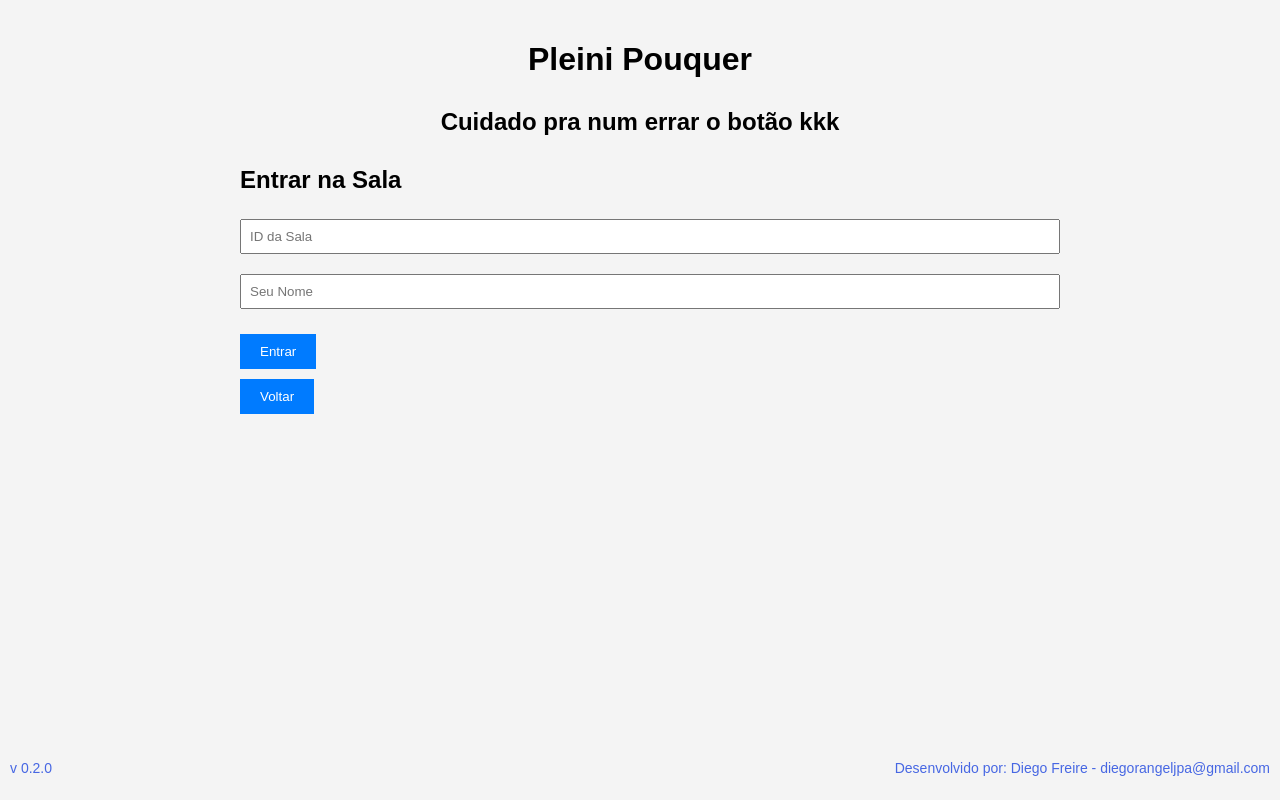
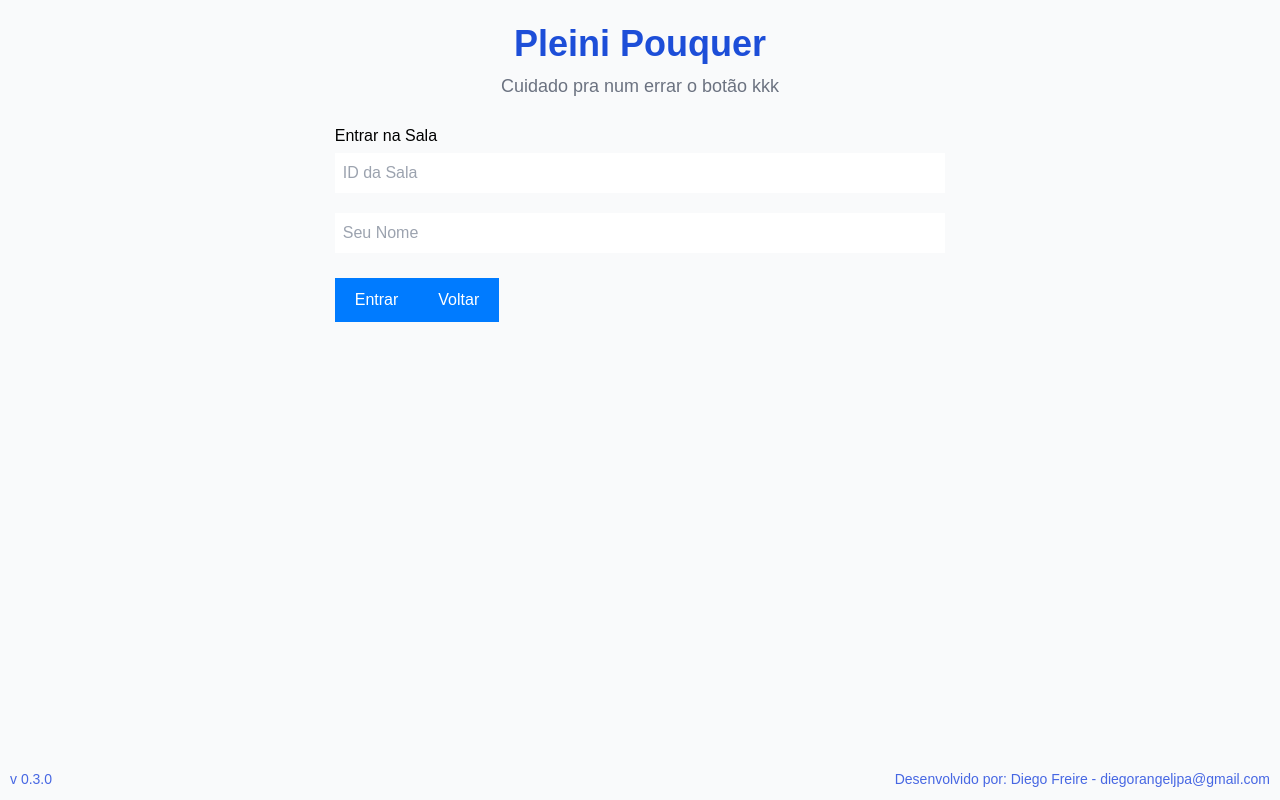
Before and after one commit to diegorangelsoares/planning-poker-front, a React (Create React App) app: page /join in a window 1280 px wide. Built offline with nearby package versions, Linux system fonts and the light colour scheme; no server answers.

Commit message:
Ajuste no visual

```diff
--- /dev/null
+++ b/postcss.config.js
@@ -0,0 +1,6 @@
+module.exports = {
+    plugins: {
+        tailwindcss: {},
+        autoprefixer: {},
+    },
+}
--- a/public/index.html
+++ b/public/index.html
@@ -1,4 +1,7 @@
 <!DOCTYPE html>
+
+
+
 <html lang="en">
   <head>
     <meta charset="utf-8" />
@@ -30,7 +33,7 @@
     <noscript>Aplicativo para Pleini Pouquer.</noscript>
     <div id="root"></div>
     <div class="versao">
-      <p class="versao">v 0.2.0</p>
+      <p class="versao">v 0.3.0</p>
     </div>
     <div class="infodev">
       <p class="infodev">Desenvolvido por: Diego Freire - diegorangeljpa@gmail.com</p>
--- a/src/App.css
+++ b/src/App.css
@@ -1,3 +1,7 @@
+@tailwind base;
+@tailwind components;
+@tailwind utilities;
+
 body {
   margin: 0;
   font-family: Arial, Helvetica, sans-serif;
--- a/src/App.js
+++ b/src/App.js
@@ -8,14 +8,14 @@ function App() {
     const navigate = useNavigate();
 
     return (
-        <div className="container">
-            <h1 className="title">Pleini Pouquer</h1>
-            <h2 className="title">Cuidado pra num errar o botão kkk</h2>
+        <div className="min-h-screen bg-gray-50 flex flex-col items-center p-6">
+            <h1 className="text-4xl font-bold text-blue-700 mb-2">Pleini Pouquer</h1>
+            <h2 className="text-lg text-gray-500 mb-6">Cuidado pra num errar o botão kkk</h2>
             <Routes>
                 <Route path="/" element={
-                    <div style={{ display: 'flex', flexDirection: 'column', gap: '20px' }}>
-                        <button className="button" onClick={() => navigate('/create')}>Criar Sala</button>
-                        <button className="button" onClick={() => navigate('/join')}>Entrar em Sala</button>
+                    <div className="flex flex-col gap-4 w-full max-w-md">
+                        <button className="bg-blue-600 hover:bg-blue-700 text-white py-2 px-4 rounded-xl shadow-md" onClick={() => navigate('/create')}>Criar Sala</button>
+                        <button className="bg-green-600 hover:bg-green-700 text-white py-2 px-4 rounded-xl shadow-md" onClick={() => navigate('/join')}>Entrar em Sala</button>
                     </div>
                 } />
                 <Route path="/create" element={<CreateRoom />} />
--- a/src/components/CreateRoom.js
+++ b/src/components/CreateRoom.js
@@ -5,34 +5,32 @@ import socket from '../socket';
 function CreateRoom() {
     const [roomName, setRoomName] = useState('');
     const [roomId, setRoomId] = useState('');
-    const [isCreating, setIsCreating] = useState(false); // novo estado
+    const [isCreating, setIsCreating] = useState(false);
     const [createdRoomLink, setCreatedRoomLink] = useState('');
     const navigate = useNavigate();
 
     const handleCreateRoom = () => {
         if (roomName.trim() !== '') {
-            setIsCreating(true); // desabilita botão
-            let sequence = ['0','1','2','3','4','5','6','7','8','9','10','11','12','13','14','15','16','17','18','19','20','21','22','23','24','25','26','27','28','29','30','31','32','33','34','35','36','37','38','39', '?', '☕'];
+            setIsCreating(true);
+            let sequence = Array.from({ length: 40 }, (_, i) => String(i)).concat(['?', '☕']);
 
             socket.emit('createRoom', { roomName, sequence });
 
             socket.on('roomCreated', ({ roomId }) => {
                 setRoomId(roomId);
                 setCreatedRoomLink(`https://www.pleinipouquer.com/room/${roomId}`);
-                setIsCreating(false); // reabilita se quiser fazer nova sala
+                setIsCreating(false);
             });
         } else {
             alert('Digite um nome para sala!');
         }
     };
 
-    const voltarHome = () => {
-        navigate(`/`);
-    };
+    const voltarHome = () => navigate(`/`);
 
     return (
-        <div>
-            {!createdRoomLink && (
+        <div className="card-box">
+            {!createdRoomLink ? (
                 <>
                     <h2>Criar Sala</h2>
                     <input
@@ -47,19 +45,15 @@ function CreateRoom() {
                         onClick={handleCreateRoom}
                         disabled={isCreating}
                     >
-                    {isCreating ? 'Criando...' : 'Criar'}
+                        {isCreating ? 'Criando...' : 'Criar'}
                     </button>
                 </>
-            )}
-
-            {createdRoomLink && (
-                <div className="link-section">
+            ) : (
+                <>
                     <h3>Sala criada com sucesso!</h3>
                     <p>ID da Sala: <strong>{roomId}</strong></p>
-                    {/*<p>Link: <a href={createdRoomLink} target="_blank" rel="noopener noreferrer">{createdRoomLink}</a></p>*/}
-                </div>
+                </>
             )}
-            <div></div>
             <button className="button button-margin-top" onClick={voltarHome}>Voltar</button>
         </div>
     );
--- a/src/components/JoinRoom.js
+++ b/src/components/JoinRoom.js
@@ -1,23 +1,15 @@
-import { useEffect, useState } from 'react';
+import { useState } from 'react';
 import { useNavigate } from 'react-router-dom';
 import socket from '../socket';
 
 function JoinRoom() {
-
     const [roomId, setRoomId] = useState('');
     const [userName, setUserName] = useState('');
     const [error, setError] = useState('');
     const navigate = useNavigate();
 
-    // const handleJoinRoom = () => {
-    //     if (roomId.trim() !== '' && userName.trim() !== '') {
-    //         socket.emit('joinRoom', { roomId, userName });
-    //         navigate(`/room/${roomId}`);
-    //     }
-    // };
-
     const handleJoinRoom = () => {
-        if (roomId.trim() !== '' && userName.trim() !== '') {
+        if (roomId.trim() && userName.trim()) {
             socket.emit('checkRoomExists', roomId, (response) => {
                 if (response.exists) {
                     socket.emit('joinRoom', { roomId, userName });
@@ -31,22 +23,17 @@ function JoinRoom() {
         }
     };
 
-    const voltarHome = () => {
-        navigate(`/`);
-    };
+    const voltarHome = () => navigate(`/`);
 
     return (
-        <div>
+        <div className="card-box">
             <h2>Entrar na Sala</h2>
             <input
                 className="input"
                 type="text"
                 placeholder="ID da Sala"
                 value={roomId}
-                onChange={(e) => {
-                    setRoomId(e.target.value);
-                    setError('');
-                }}
+                onChange={(e) => { setRoomId(e.target.value); setError(''); }}
             />
             <input
                 className="input"
@@ -56,9 +43,8 @@ function JoinRoom() {
                 onChange={(e) => setUserName(e.target.value)}
             />
             <button className="button" onClick={handleJoinRoom}>Entrar</button>
-            {error && <p style={{ color: 'red' }}>{error}</p>}
-            <div></div>
-            <button className="button" onClick={voltarHome}>Voltar</button>
+            {error && <p className="error-text">{error}</p>}
+            <button className="button button-margin-top" onClick={voltarHome}>Voltar</button>
         </div>
     );
 }
--- /dev/null
+++ b/tailwind.config.js
@@ -0,0 +1,8 @@
+/** @type {import('tailwindcss').Config} */
+module.exports = {
+    content: ["./src/**/*.{js,jsx,ts,tsx}"],
+    theme: {
+        extend: {},
+    },
+    plugins: [],
+}
```
